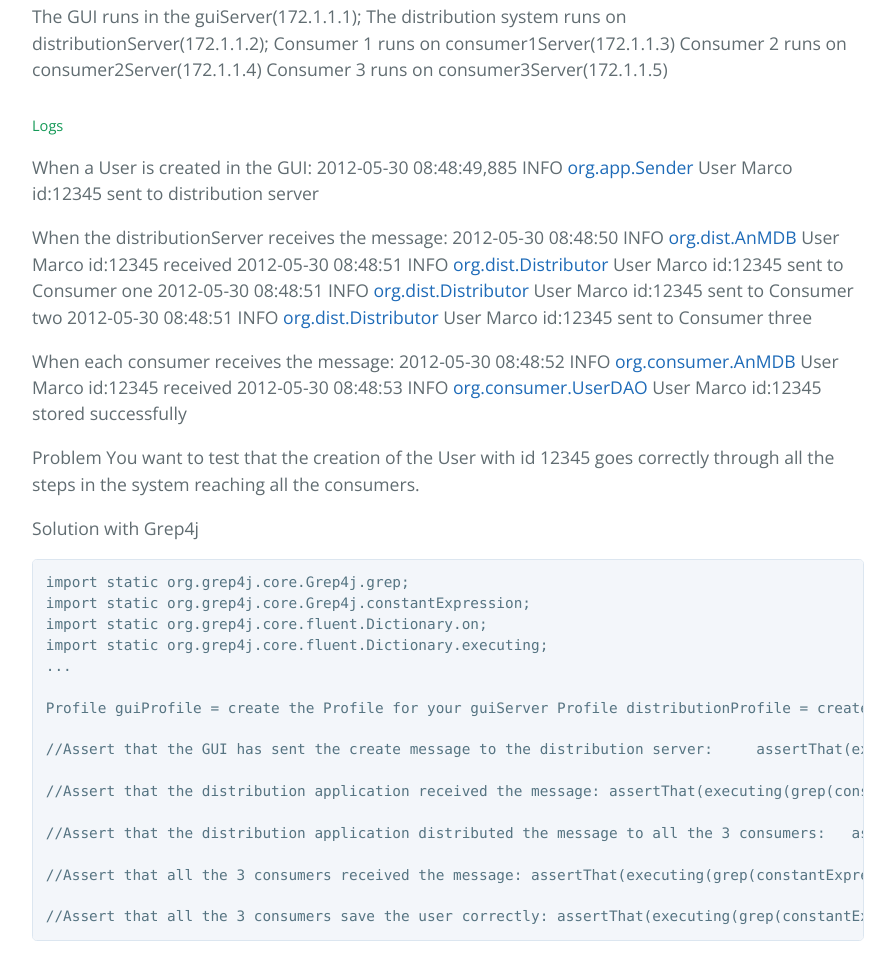
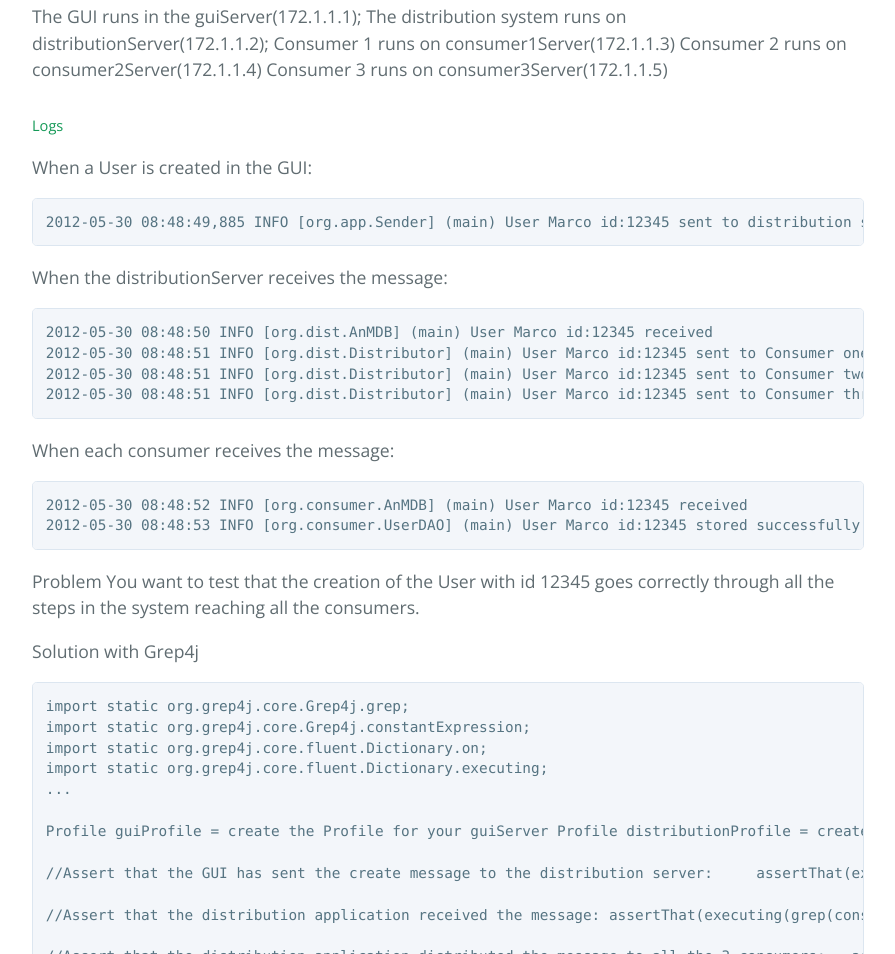
Before and after one commit to marcocast/grep4j, a plain HTML site: page index.html in a window 1280 px wide. Shown: the part 2457-3411 px from the top of the page, without its empty margins (192-1087 px from the left). Drawn offline with nearby package versions, Linux system fonts and the light colour scheme.

```diff
--- a/index.html
+++ b/index.html
@@ -120,18 +120,24 @@
 <h5>
 <a id="logs" class="anchor" href="#logs" aria-hidden="true"><span aria-hidden="true" class="octicon octicon-link"></span></a>Logs</h5>
 
-<p>When a User is created in the GUI:
-    2012-05-30 08:48:49,885 INFO <a href="main">org.app.Sender</a> User Marco id:12345 sent to distribution server</p>
+<p>When a User is created in the GUI:</p>
 
-<p>When the distributionServer receives the message:
-    2012-05-30 08:48:50 INFO <a href="main">org.dist.AnMDB</a> User Marco id:12345 received
-    2012-05-30 08:48:51 INFO <a href="main">org.dist.Distributor</a> User Marco id:12345 sent to Consumer one
-    2012-05-30 08:48:51 INFO <a href="main">org.dist.Distributor</a> User Marco id:12345 sent to Consumer two
-    2012-05-30 08:48:51 INFO <a href="main">org.dist.Distributor</a> User Marco id:12345 sent to Consumer three</p>
+<pre><code>2012-05-30 08:48:49,885 INFO [org.app.Sender] (main) User Marco id:12345 sent to distribution server
+</code></pre>
 
-<p>When each consumer receives the message:
-    2012-05-30 08:48:52 INFO <a href="main">org.consumer.AnMDB</a> User Marco id:12345 received
-    2012-05-30 08:48:53 INFO <a href="main">org.consumer.UserDAO</a> User Marco id:12345 stored successfully</p>
+<p>When the distributionServer receives the message:</p>
+
+<pre><code>2012-05-30 08:48:50 INFO [org.dist.AnMDB] (main) User Marco id:12345 received
+2012-05-30 08:48:51 INFO [org.dist.Distributor] (main) User Marco id:12345 sent to Consumer one
+2012-05-30 08:48:51 INFO [org.dist.Distributor] (main) User Marco id:12345 sent to Consumer two
+2012-05-30 08:48:51 INFO [org.dist.Distributor] (main) User Marco id:12345 sent to Consumer three
+</code></pre>
+
+<p>When each consumer receives the message:</p>
+
+<pre><code>2012-05-30 08:48:52 INFO [org.consumer.AnMDB] (main) User Marco id:12345 received
+2012-05-30 08:48:53 INFO [org.consumer.UserDAO] (main) User Marco id:12345 stored successfully
+</code></pre>
 
 <p>Problem
 You want to test that the creation of the User with id 12345 goes correctly through all the steps in the system reaching all the consumers.</p>
```
Also changed, not shown: params.json (+1 -1 lines).
